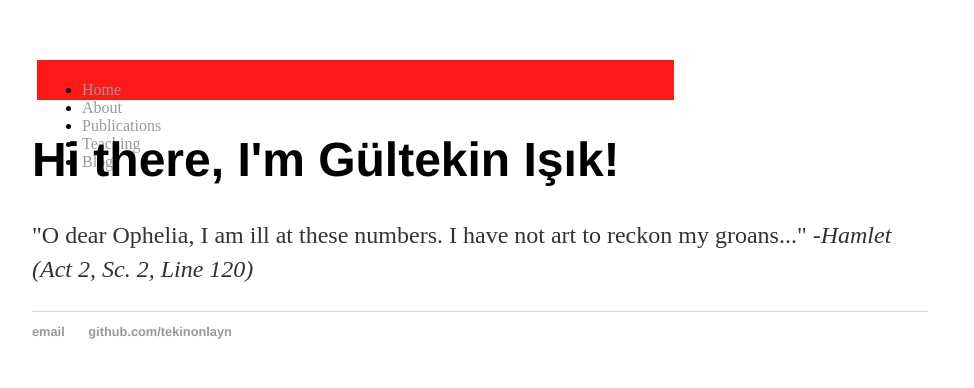
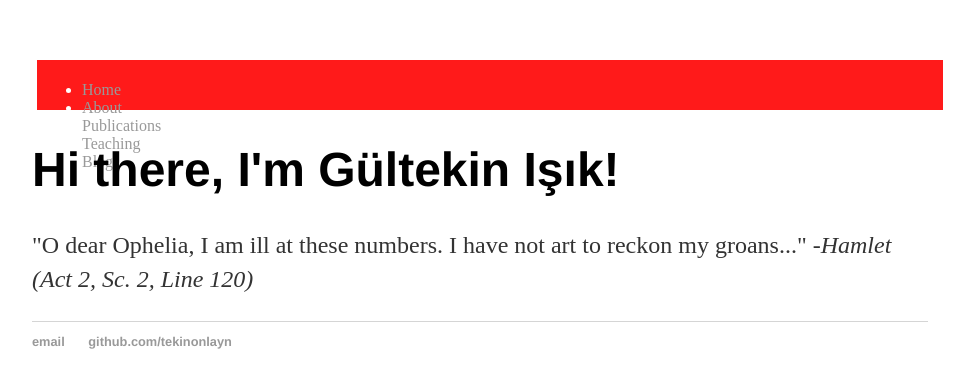
Before and after one commit to tekinonlayn/gi.github.io, a Jekyll site: the page built from index.html, in a window 1280 px wide. Shown: the top 388 px of the page, without its empty margins (160-1134 px from the left). Built offline with Jekyll 4.4.1, drawn with Linux system fonts in a browser that asks for light colours.

Commit message:
Update main.css

```diff
--- a/css/main.css
+++ b/css/main.css
@@ -4,11 +4,12 @@ body {
 }
 
 .nav-div {
-    width: 70%;
-    height: 30px;
+    width: 100%;
+    height: 40px;
     margin: 5px;
     padding: 5px;
     background-color: #ff1a1a;
+    color: #ffffff;
 
 }
 nav ul, footer ul {
@@ -18,7 +19,7 @@ nav ul, footer ul {
     font-weight: bold;
 }
 nav ul li, footer ul li {
-    display: inline;
+    display: inline-block;
     margin-right: 20px;
 }
 a {
```
